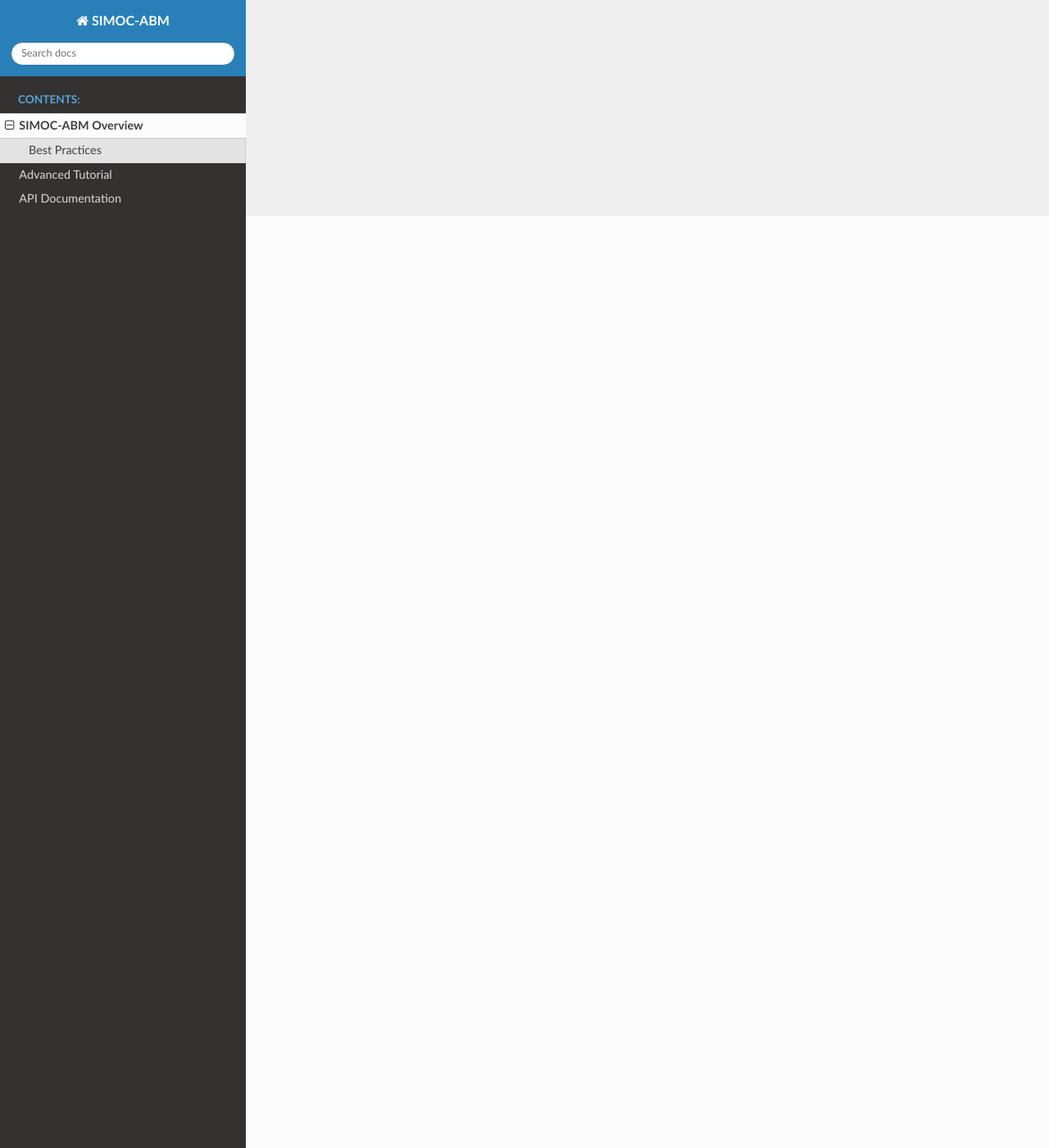
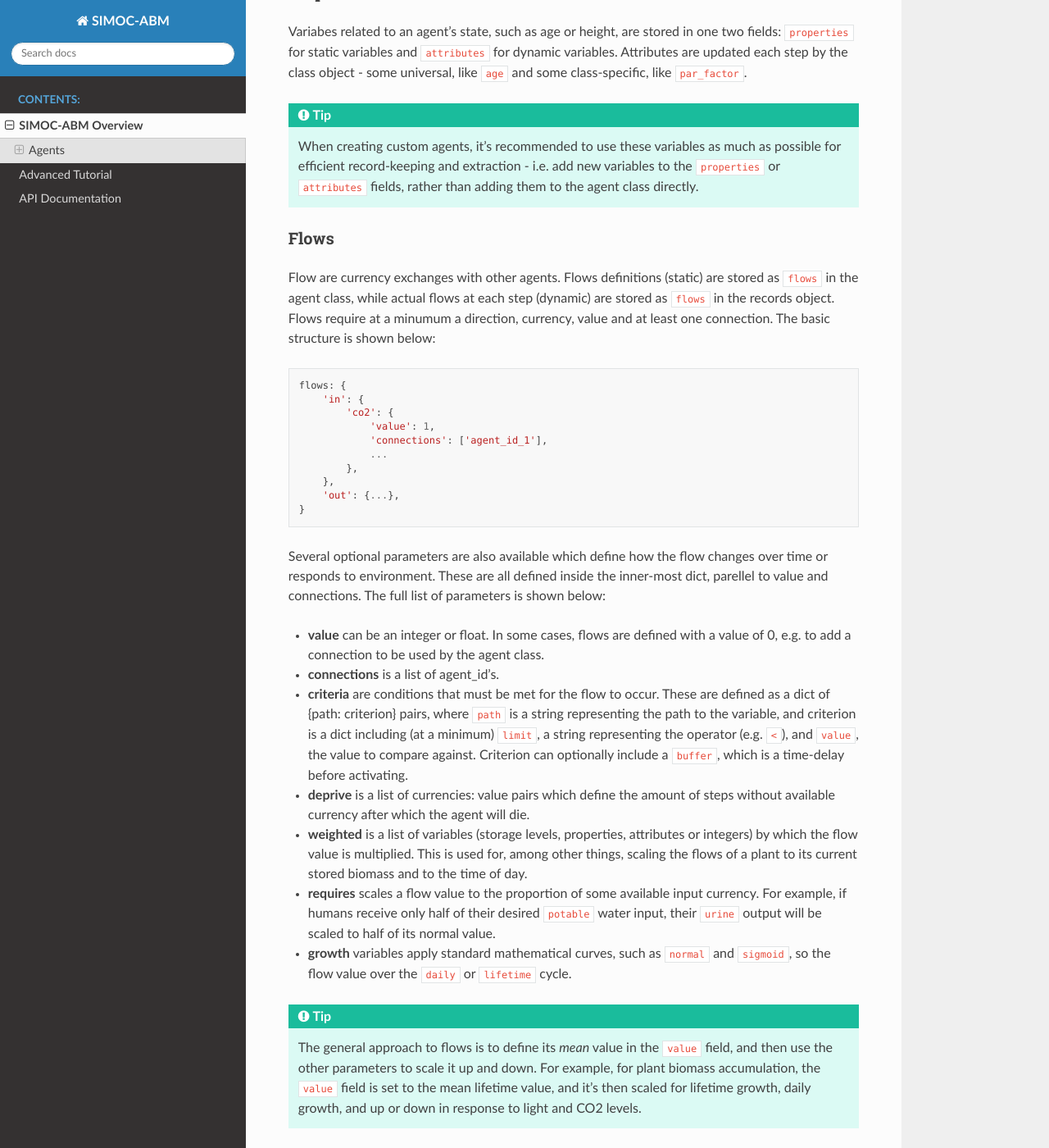
Before and after one commit to granawkins/simoc2, a Sphinx documentation site: the page built from docs/overview.rst, in a window 1280 px wide and 1400 px high, scrolled down 1137 px. Shown: the whole window at 82% size. Built offline with Sphinx 7.4.7 and the Read the Docs theme 2.0.0, drawn with Linux system fonts in a browser that asks for light colours; pages that are not in the unit, such as notebooks, are missing from menus; some of the changed text lies outside the part shown.

Commit message:
write overview

```diff
--- a/docs/overview.rst
+++ b/docs/overview.rst
@@ -2,17 +2,115 @@
 Overview
 ====================
 
+SIMOC-ABM simulations are comprised of an AgentModel that is populated with
+agents and currencies, and then stepped forward in time. Agents store and
+exchange currencies and respond to changes in their environment.
+
 There are two main ways to initialize with the SIMOC-ABM API:
 
-1. **From Configuration** -- This method uses fully JSON-serializable inputs
+1. **The Configuration Method** -- This method uses fully JSON-serializable inputs
    to initialize the AgentModel. Agents and currencies are instantiated
    automatically, and base agent descriptions are automatically loaded from
    the agent library. This is the recommended method for preset configurations
    and basic users.
 
-2. **From AgentModel** -- This method requires currencies and agents to be
+2. **The AgentModel Method** -- This method requires currencies and agents to be
    instantiated and added to the model manually, and provides a greater degree
    of flexibility and customization.
 
-Best Practices
-==============
+This section aims to build up an intuitive understanding of how these pieces
+work. For a more technical description, see the API documentation, and for
+hands-on examples see the tutorials.
+
+Agents
+======
+Agents are the primary building-blocks on SIMOC. They are instantiated using
+``BaseAgent`` or one of its subclasses from a JSON-serializable dict of
+keyword-arguments. These arguments are copied directly into the agent's state,
+determine its behavior, provide the scaffolding for auto-generated records, and
+are exported directly to the save file.
+
+Each of the arguments described below is designated either *static*
+(unchanging) or *dynamic* (changing). Dynamic variables are automatically
+recorded at the end of each step, and can be extracted using the
+``get_records`` method. Static variables are not recorded, and can be extracted
+by adding the ``static=True`` keyword-argument to the ``get_records`` method.
+
+Amount and Active
+-----------------
+The baseline amount is stored in the ``amount`` field (static), while the
+amount currently alive is stored in the ``active`` field (dynamic).
+
+Capacity and Storage
+--------------------
+Agents can store currencies for which they have capacity, up to the specified
+amount (typically in kg). The ``capacity`` field is a dict of currency names
+and *maximum* amounts, and the ``storage`` field is a dict of currency names
+and *current* amounts. Capacity records are static, while storage is dynamic.
+
+Properties and Attributes
+-------------------------
+Variabes related to an agent's state, such as age or height, are stored in one
+two fields: ``properties`` for static variables and ``attributes`` for dynamic
+variables. Attributes are updated each step by the class object - some
+universal, like ``age`` and some class-specific, like ``par_factor``.
+
+.. tip::
+  When creating custom agents, it's recommended to use these variables as much as
+  possible for efficient record-keeping and extraction - i.e. add new variables
+  to the  ``properties`` or ``attributes`` fields, rather than adding them to the
+  agent class directly.
+
+Flows
+-----
+Flow are currency exchanges with other agents. Flows definitions (static) are
+stored as ``flows`` in the agent class, while actual flows at each step
+(dynamic) are stored as ``flows`` in the records object. Flows require at a
+minumum a  direction, currency, value and at least one connection. The basic
+structure is shown below:
+
+.. code-block:: python
+
+    flows: {
+        'in': {
+            'co2': {
+                'value': 1,
+                'connections': ['agent_id_1'],
+                ...
+            },
+        },
+        'out': {...},
+    }
+
+Several optional parameters are also available which define how the flow
+changes over time or responds to environment. These are all defined inside
+the inner-most dict, parellel to value and connections. The full list of
+parameters is shown below:
+
+* **value** can be an integer or float. In some cases, flows are defined with
+  a value of 0, e.g. to add a connection to be used by the agent class.
+* **connections** is a list of agent_id's.
+* **criteria** are conditions that must be met for the flow to occur. These
+  are defined as a dict of {path: criterion} pairs, where ``path`` is a string
+  representing the path to the variable, and criterion is a dict including (at
+  a minimum) ``limit``, a string representing the operator (e.g. ``<``), and
+  ``value``, the value to compare against. Criterion can optionally include a
+  ``buffer``, which is a time-delay before activating.
+* **deprive** is a list of currencies: value pairs which define the amount of
+  steps without available currency after which the agent will die.
+* **weighted** is a list of variables (storage levels, properties, attributes
+  or integers) by which the flow value is multiplied. This is used for, among
+  other things, scaling the flows of a plant to its current stored biomass and
+  to the time of day.
+* **requires** scales a flow value to the proportion of some available input
+  currency. For example, if humans receive only half of their desired ``potable``
+  water input, their ``urine`` output will be scaled to half of its normal value.
+* **growth** variables apply standard mathematical curves, such as ``normal``
+  and ``sigmoid``, so the flow value over the ``daily`` or ``lifetime`` cycle.
+
+.. tip::
+  The general approach to flows is to define its *mean* value in the ``value``
+  field, and then use the other parameters to scale it up and down. For
+  example, for plant biomass accumulation, the ``value`` field is set to the
+  mean lifetime value, and it's then scaled for lifetime growth, daily growth,
+  and up or down in response to light and CO2 levels.
```
